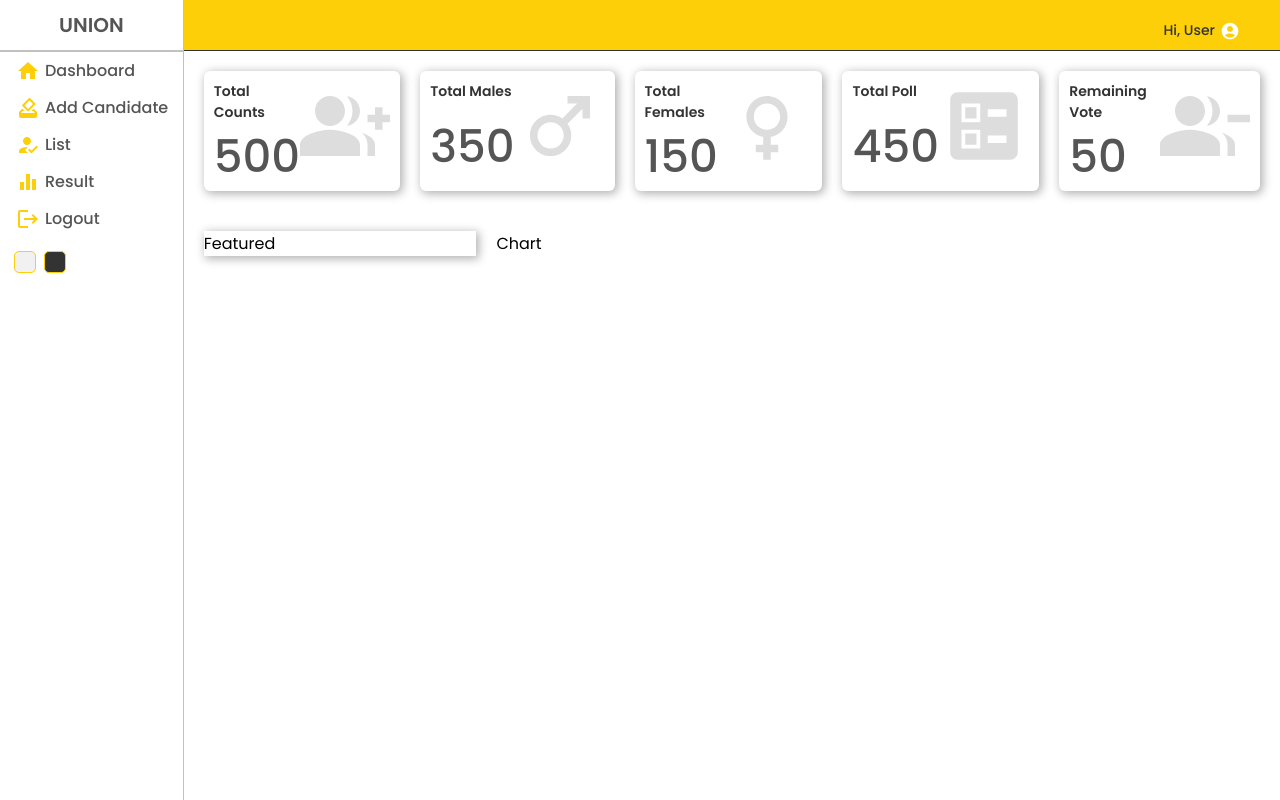
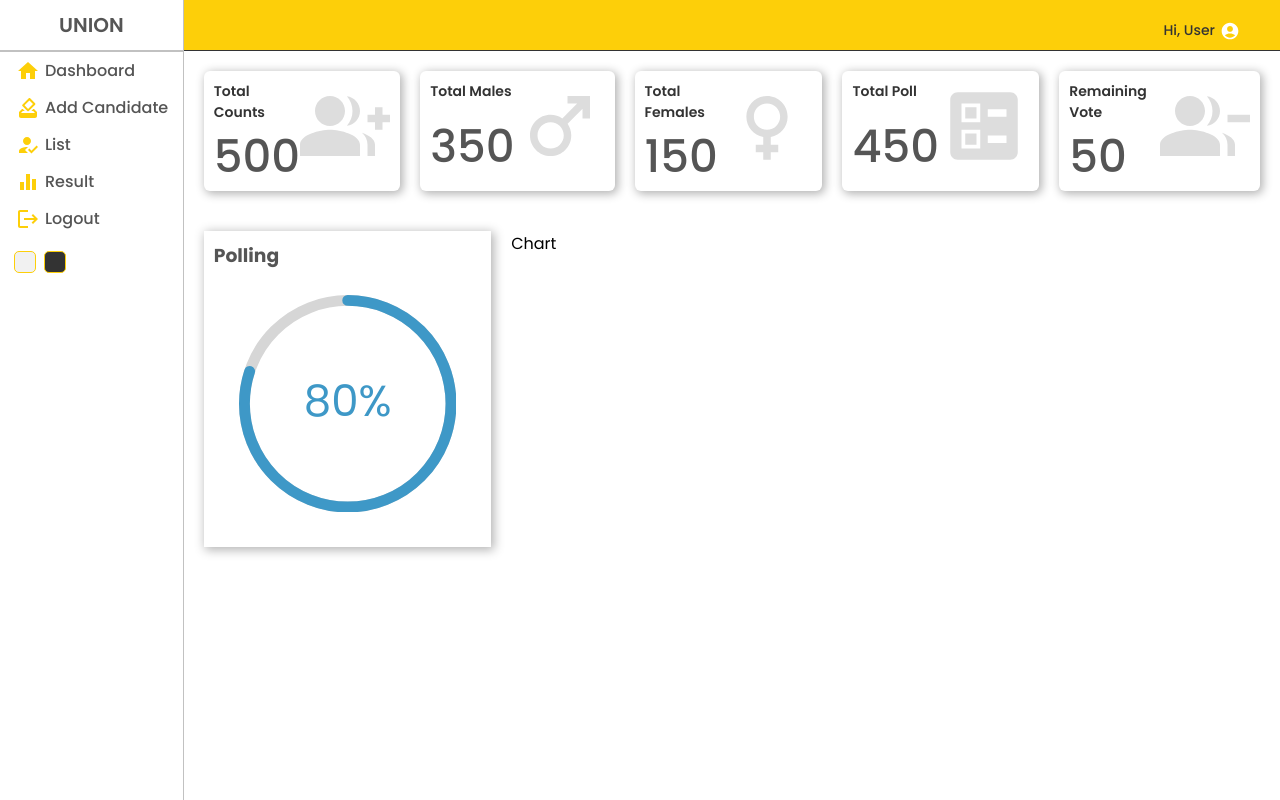
Before and after one commit to shihabsaleem/unionCES, a React (Create React App) app: page / in a window 1280 px wide. Built offline with nearby package versions, Linux system fonts and the light colour scheme.

Commit message:
progress

```diff
--- a/package.json
+++ b/package.json
@@ -11,6 +11,7 @@
     "@testing-library/react": "^13.3.0",
     "@testing-library/user-event": "^13.5.0",
     "react": "^18.2.0",
+    "react-circular-progressbar": "^2.1.0",
     "react-dom": "^18.2.0",
     "react-router-dom": "^6.3.0",
     "react-scripts": "5.0.1",
--- a/src/Component/Featured/Featured.jsx
+++ b/src/Component/Featured/Featured.jsx
@@ -1,10 +1,21 @@
-import React from 'react'
-import './featured.scss'
+import React from "react";
+import "./featured.scss";
+import { CircularProgressbar } from "react-circular-progressbar";
+import "react-circular-progressbar/dist/styles.css";
 
 const Featured = () => {
   return (
-    <div className='featured'>Featured</div>
-  )
-}
+    <div className="featured">
+      <div className="top">
+        <h3 className="title>">Polling</h3>
+      </div>
+      <div className="bottom">
+        <div className="featureChart">
+          <CircularProgressbar value={80} text="80%" strokeWidth={5} />
+        </div>
+      </div>
+    </div>
+  );
+};
 
-export default Featured
+export default Featured;
--- a/src/Component/Featured/featured.scss
+++ b/src/Component/Featured/featured.scss
@@ -2,5 +2,32 @@
     flex: 2.5;
     -webkit-box-shadow: 1px 3px 10px 1px rgba(0, 0, 0, 0.47);
     box-shadow: 2px 2px 10px 1px rgba(0, 0, 0, 0.3);
+    padding: 10px;
 
+    .top {
+        display: flex;
+        align-items: center;
+        justify-content: space-between;
+        color: #555;
+
+        .title {
+            font-size: 16px;
+            font-weight: 500;
+        }
+    }
+
+    .bottom{
+        display: flex;
+        padding: 25px;
+        flex-direction: column;
+        align-items: center;
+        justify-content: center;
+        gap: 15px;
+
+        .featuredChart{
+            font-weight: 500;
+            height: 100px;
+        }
+
+    }
 }
```
Also changed, not shown: 1 other file (tests, documents, lock files or other folders).
